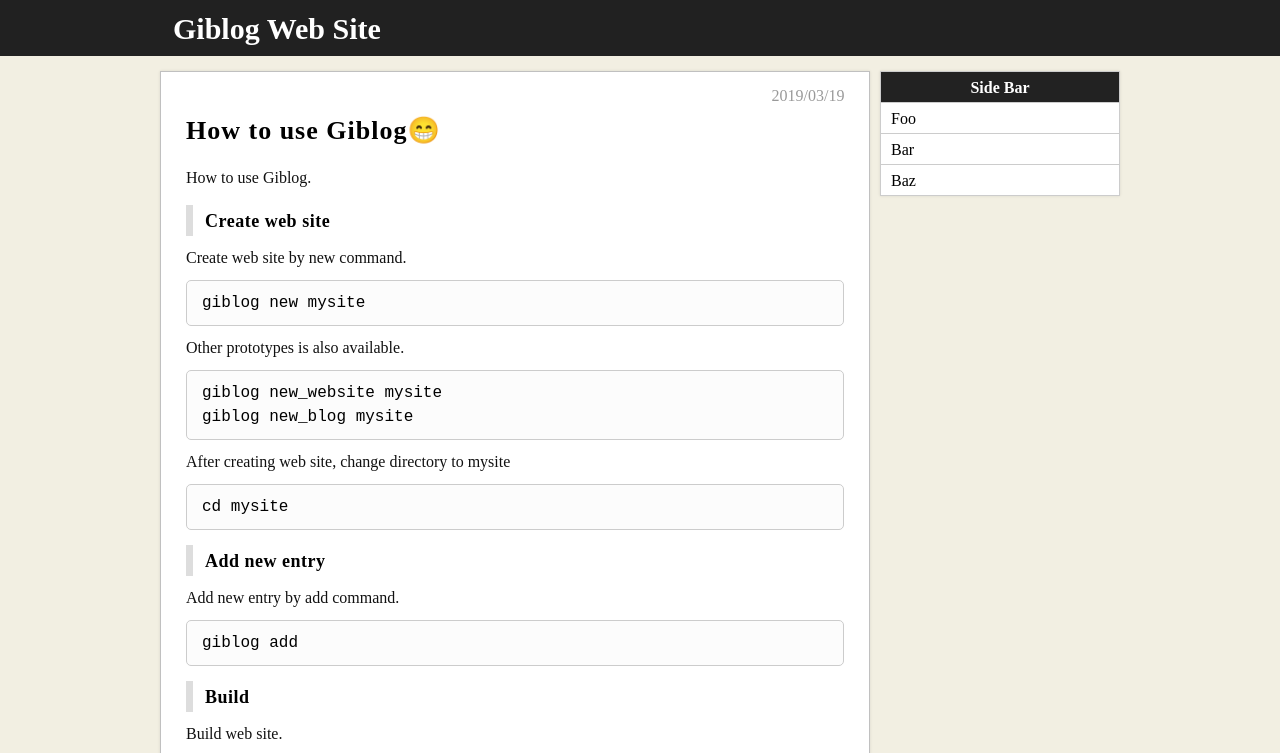
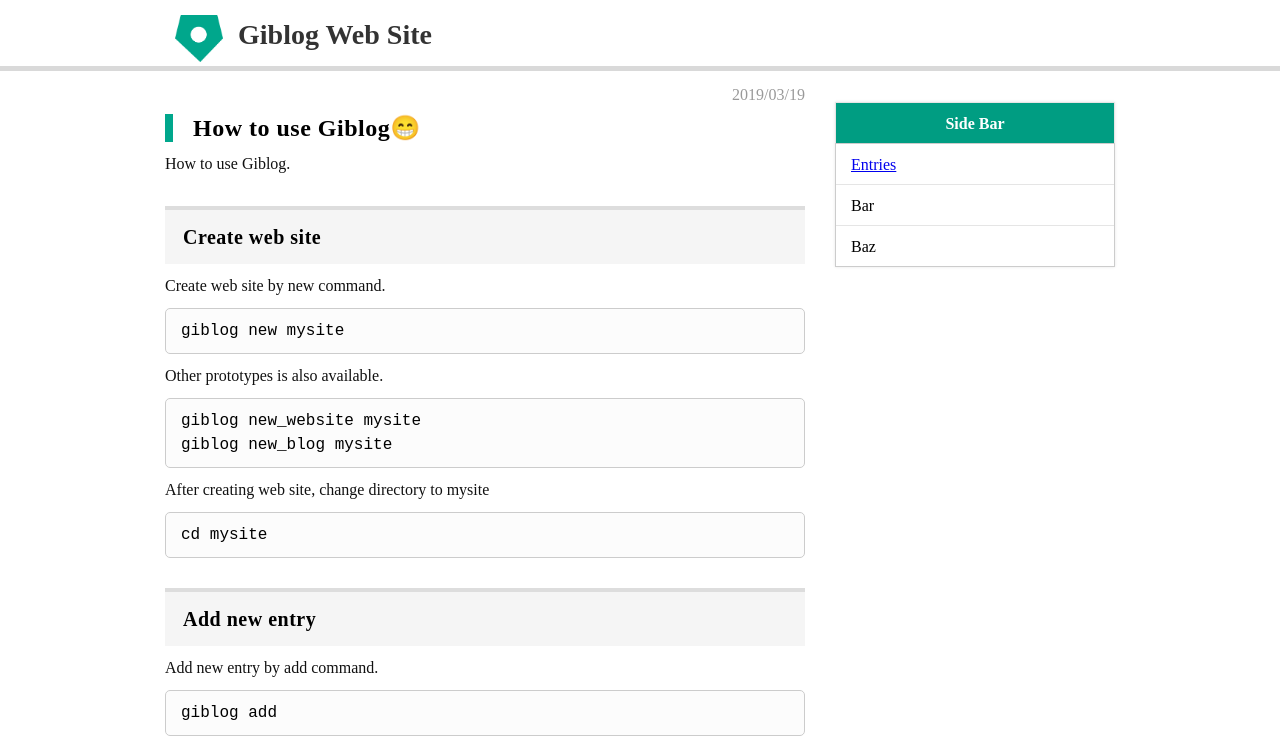
Before and after one commit to yuki-kimoto/Giblog-new_blog-example-public, a plain HTML site: page index.html in a window 1280 px wide. Shown: the top 753 px of the page. Drawn offline with Linux system fonts and the light colour scheme.

Commit message:
再構築

```diff
--- a/css/common.css
+++ b/css/common.css
@@ -13,32 +13,35 @@
 
   /* header */
   .header {
-    background:#212121;
+    margin:0 auto;
+    background:#fff;
     margin-bottom:15px;
+    border-bottom:5px solid #D9D9D9;
   }
 
   /* footer */
   .footer {
-    background:white;
+    background:#1A1A1A;
     margin-top:15px;
     text-align:center;
     padding:15px 0;
     border-top:1px solid #ccc;
   }
   .footer a, .footer a:visited {
-    color:#000;
+    color:white;
   }
 
   /* container */
   .container {
-    background:#F2EFE2;
+    background:#F2EFE;
   }
 
   /* main */
   .main {
     max-width:960px;
     width:100%;
-    margin: 0 auto 15px auto;
+    margin: 0 auto;
+    padding:0 5px;
   }
   .main:after {
     content:"";
@@ -49,15 +52,12 @@
   /* content */
   .content {
     float:left;
-    width:74%;
+    width:calc(100% - 280px - 30px);
   }
 
   /* entry */
   .entry {
-    border:1px solid #C0C0C0;
     background:white;
-    box-shadow: 0 0 3px rgba(0,0,0,.1);
-    padding:15px 25px;
     margin-bottom:10px;
   }
   .entry li {
@@ -68,45 +68,52 @@
   /* side */
   .side {
     float:left;
-    width:25%;
-    margin-left:1%;
+    width:280px;
+    margin-left:30px;
+    padding-top:16px;
   }
 
   /* tags */
   h1 {
-    max-width:960px;
+    max-width:1020px;
     width:100%;
-    font-size:30px;
-    padding:12px 10px 10px 13px;
-    margin: 0 auto;
+    font-size:28px;
+    padding:19px 10px 15px 73px;
+    background:url(/images/giblog-logo.png) no-repeat 10px 15px;
+    background-size:48px;
   }
   h1 a, h1 a:visited {
     color:white;
     text-decoration:none;
-    color:white;
+    color:#333;
   }
   h2 {
-    font-size:26px;
-    padding:10px 0;
-    letter-spacing:1px;
+    font-size:24px;
+    margin:10px 0;
+    padding-left:20px;
+    letter-spacing:0.5px;
+    border-left:8px solid #00A78C;
   }
   h2 a, h2 a:visited {
     text-decoration:none;
     color:#000;
   }
   h3 {
-    font-size:18px;
-    border-left:7px solid #ddd;
-    padding:6px 0px 4px 12px;
+    font-size:20px;
+    border-top:4px solid #ddd;
+    padding:16px 0px 15px 18px;
     letter-spacing:0.5px;
     margin:15px 0 10px 0;
+    background:#F5F5F5;
+    margin-top:30px;
   }
   h4 {
-    font-size:17px;
+    font-size:20px;
     font-weight:bold;
     padding:6px 0px 4px 5px;
     letter-spacing:0.5px;
-    margin:15px 0 10px 0;
+    margin:15px 0 18px 0;
+    border-bottom:dashed 1px #ddd;
   }
   p {
     font-size:16px;
@@ -163,12 +170,12 @@
     box-shadow: 0 0 3px rgba(0,0,0,.1);
   }
   .side-list-title {
-    background:#222;
+    background:#009D82;
     color:white;
     font-weight:bold;
-    padding: 7px 0px 5px 0px;
+    padding: 12px 0px 10px 0px;
     text-align:center;
-    border:1px solid #ccc;
+    border:1px solid #E5E5E5;
     border-bottom:none;
   }
   .side-list ul {
@@ -177,8 +184,8 @@
   .side-list li {
     list-style:none;
     background:white;
-    border-bottom:1px solid #ccc;
-    padding:7px 10px 5px 10px;
+    border-bottom:1px solid #E5E5E5;
+    padding:12px 0px 10px 15px;
   }
   .side li:last-child {
     border-bottom:none;
--- a/index.html
+++ b/index.html
@@ -13,9 +13,11 @@
     <div class="container">
       <div class="header">
         <!-- header -->
-<h1>
-  <a href="/">Giblog Web Site</a>
-</h1>
+<div class="main">
+  <h1>
+    <a href="/">Giblog Web Site</a>
+  </h1>
+</div>
 
       </div>
       <div class="main">
@@ -94,6 +96,7 @@ morbo serve.pl
 <pre>
 1 &gt; 2;
 1 &lt; 3;
+1 &amp; 4;
 </pre>
 <ul>
   <li>Item1</li>
@@ -236,7 +239,7 @@ morbo serve.pl
     Side Bar
   </div>
   <ul>
-    <li>Foo</li>
+    <li><a href="/list.html">Entries</a></li>
     <li>Bar</li>
     <li>Baz</li>
   </ul>
```
Also changed, not shown: blog/20181201121234.html (+6 -4 lines), blog/20190313121234.html (+6 -4 lines), blog/20190314121234.html (+6 -4 lines), blog/20190315121234.html (+6 -4 lines), blog/20190316121234.html (+6 -4 lines), blog/20190317121234.html (+6 -4 lines), blog/20190318121234.html (+6 -4 lines), blog/20190319121234.html (+7 -4 lines), list.html (+6 -4 lines), images/giblog-logo.png (added), 1 other file.
